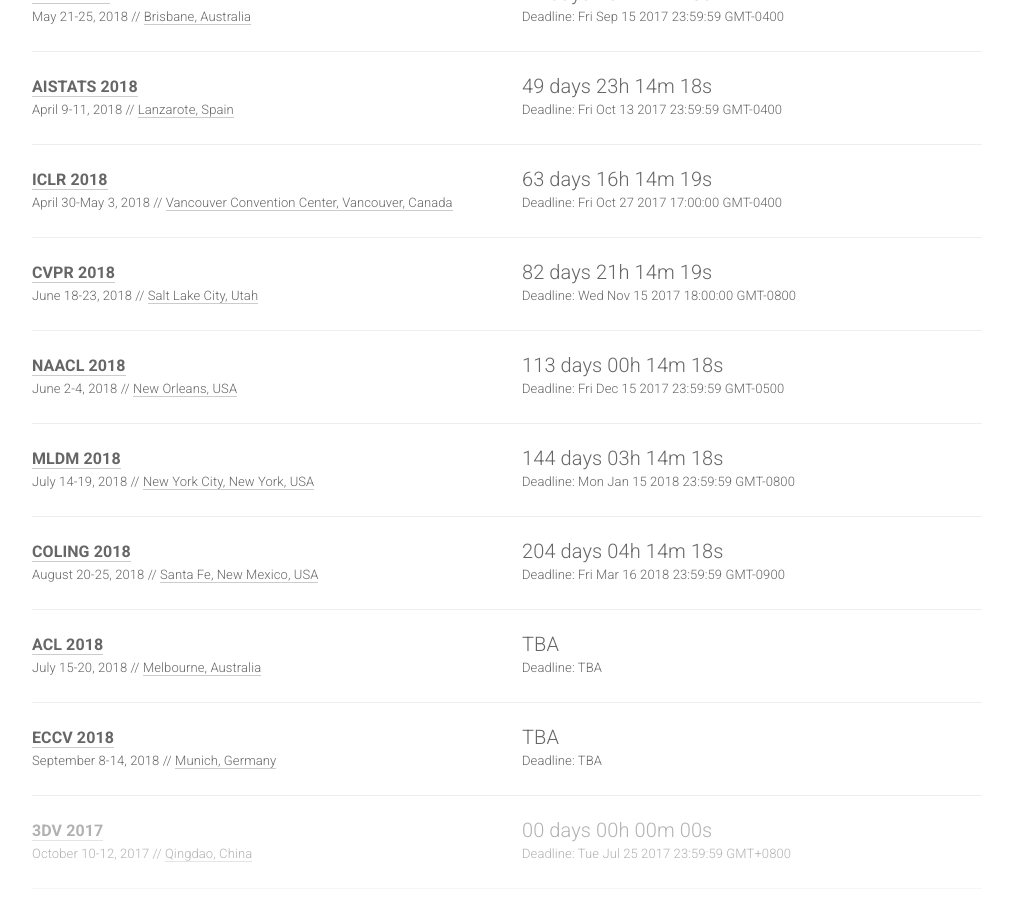
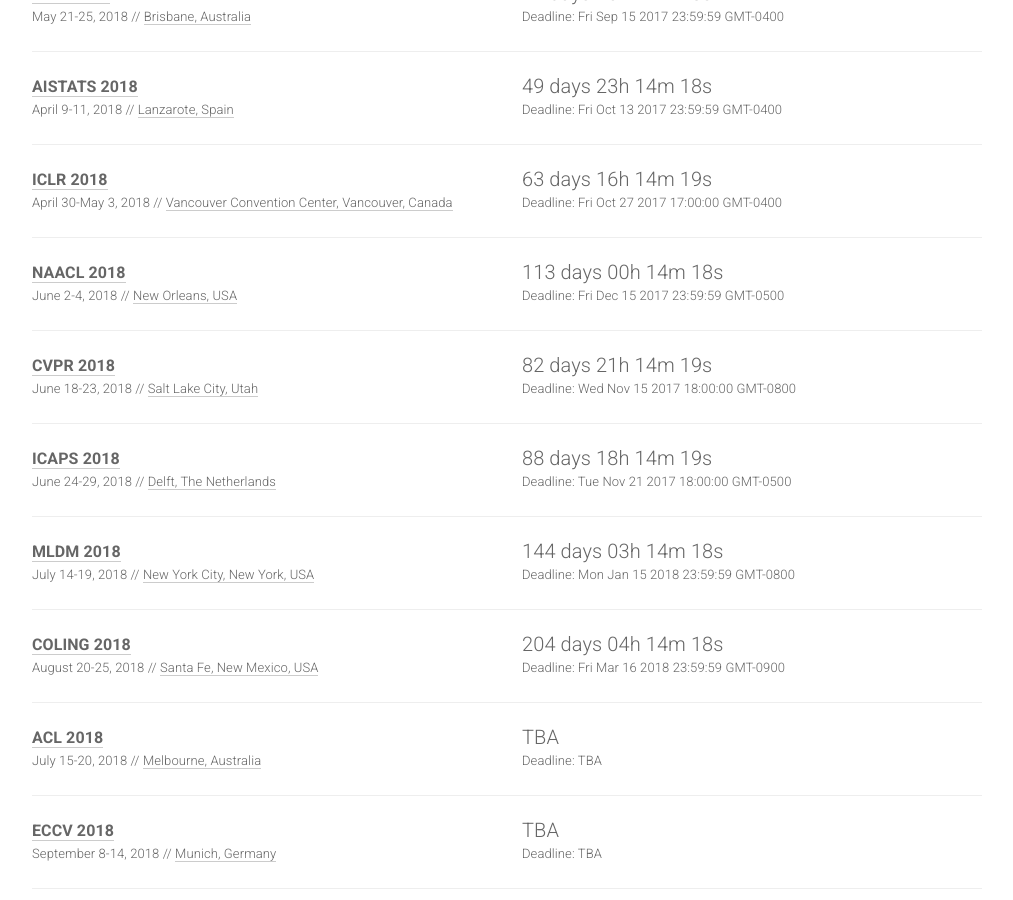
Before and after one commit to paperswithcode/ai-deadlines, a Jekyll site: the page built from index.html, in a window 1280 px wide and 900 px high, scrolled down 314 px. Shown: the whole window, without its empty margins (133-1146 px from the left). Built offline with Jekyll 4.4.1, drawn with Linux system fonts in a browser that asks for light colours; nearby versions of some CDN libraries; comment, search, counter and statistics services are not loaded.

Commit message:
adding ICAPS, moving NACL to be above CVPR so conferences are in chronological order

```diff
--- a/_data/conferences.yml
+++ b/_data/conferences.yml
@@ -37,6 +37,15 @@
   place: Vancouver Convention Center, Vancouver, Canada
   sub: ML
 
+- name: NAACL
+  year: 2018
+  id: naacl18
+  link: http://naacl2018.org/
+  deadline: "2017-12-15 23:59:59"
+  date: June 2-4, 2018
+  place: New Orleans, USA
+  sub: NLP
+
 - name: CVPR
   year: 2018
   id: cvpr18
@@ -47,14 +56,13 @@
   place: Salt Lake City, Utah
   sub: CV
 
-- name: NAACL
+- name: ICAPS
   year: 2018
-  id: naacl18
-  link: http://naacl2018.org/
-  deadline: "2017-12-15 23:59:59"
-  date: June 2-4, 2018
-  place: New Orleans, USA
-  sub: NLP
+  id: icaps18
+  link: http://icaps18.icaps-conference.org
+  deadline: "2017-11-21 18:00:00"
+  date: June 24-29, 2018
+  place: Delft, The Netherlands
 
 - name: MLDM
   year: 2018
```
